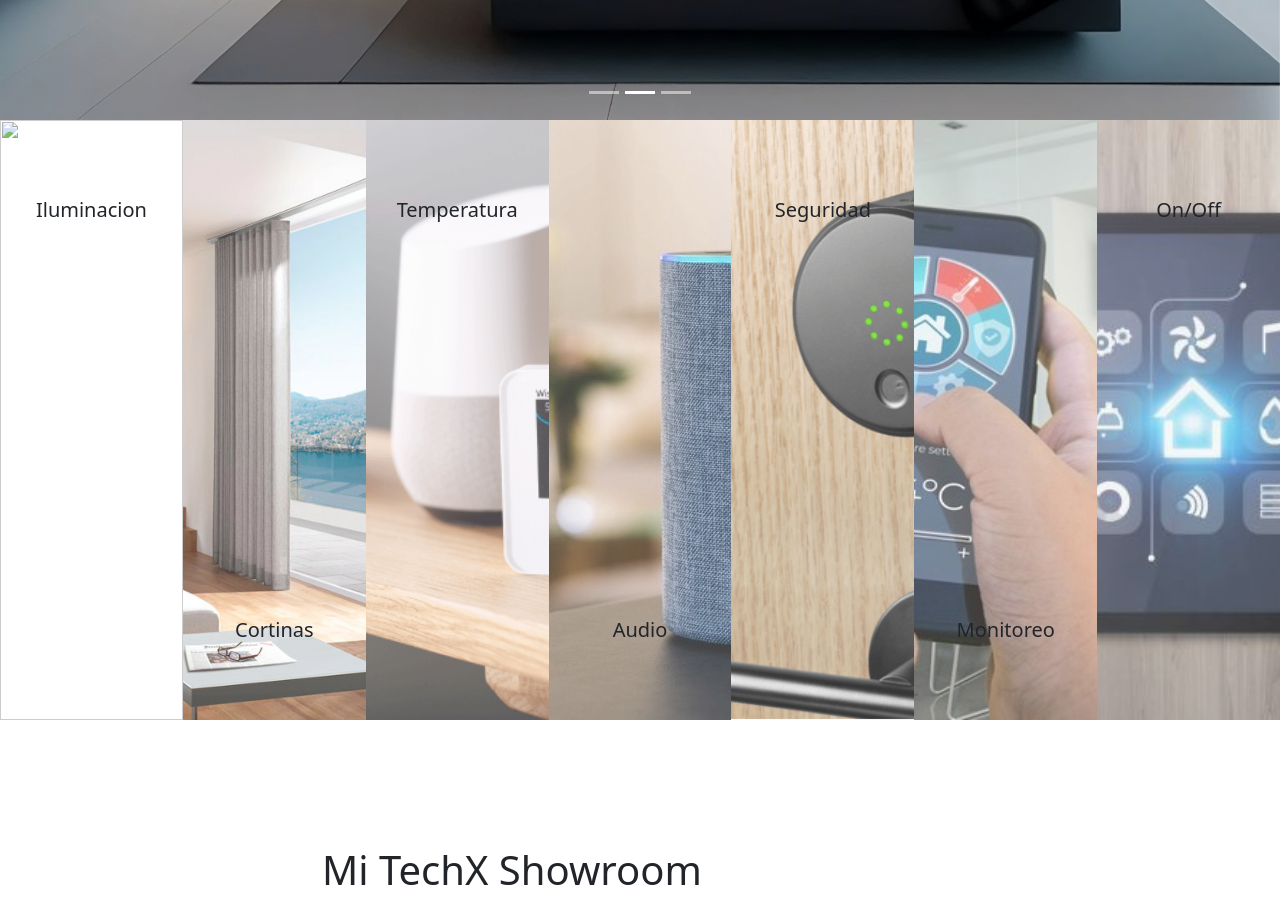
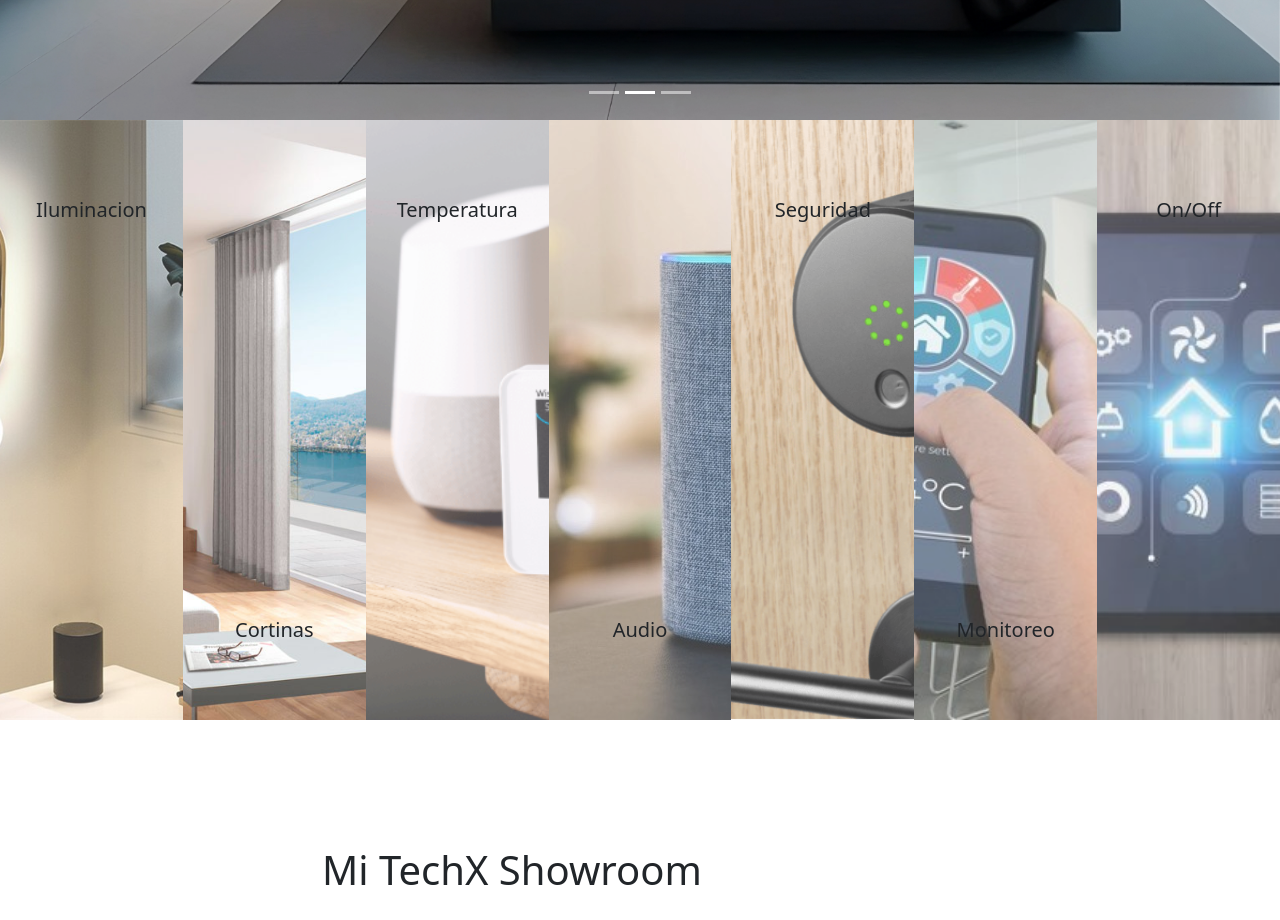
Before and after one commit to luisjap/Coderhouse-Pre-entrega-3, a plain HTML site: page index.html in a window 1280 px wide. Shown: the part 680-1600 px from the top of the page. Drawn offline with Linux system fonts and the light colour scheme.

Commit message:
Update index.html

```diff
--- a/index.html
+++ b/index.html
@@ -85,7 +85,7 @@
   <section class="img-fluid box-menu-categorias">
 
     <div class="contenido-iluminacion box-img" >
-       <img src="media/Imagen 2.jpeg href="pages/productos.htm" />
+       <img src="media/Imagen 2.jpeg" />
           <a href="pages/productos.htm"></a>
        <div class="iluminacion titulo-clasificacion titulo-top">Iluminacion</div>
     </div>
```
